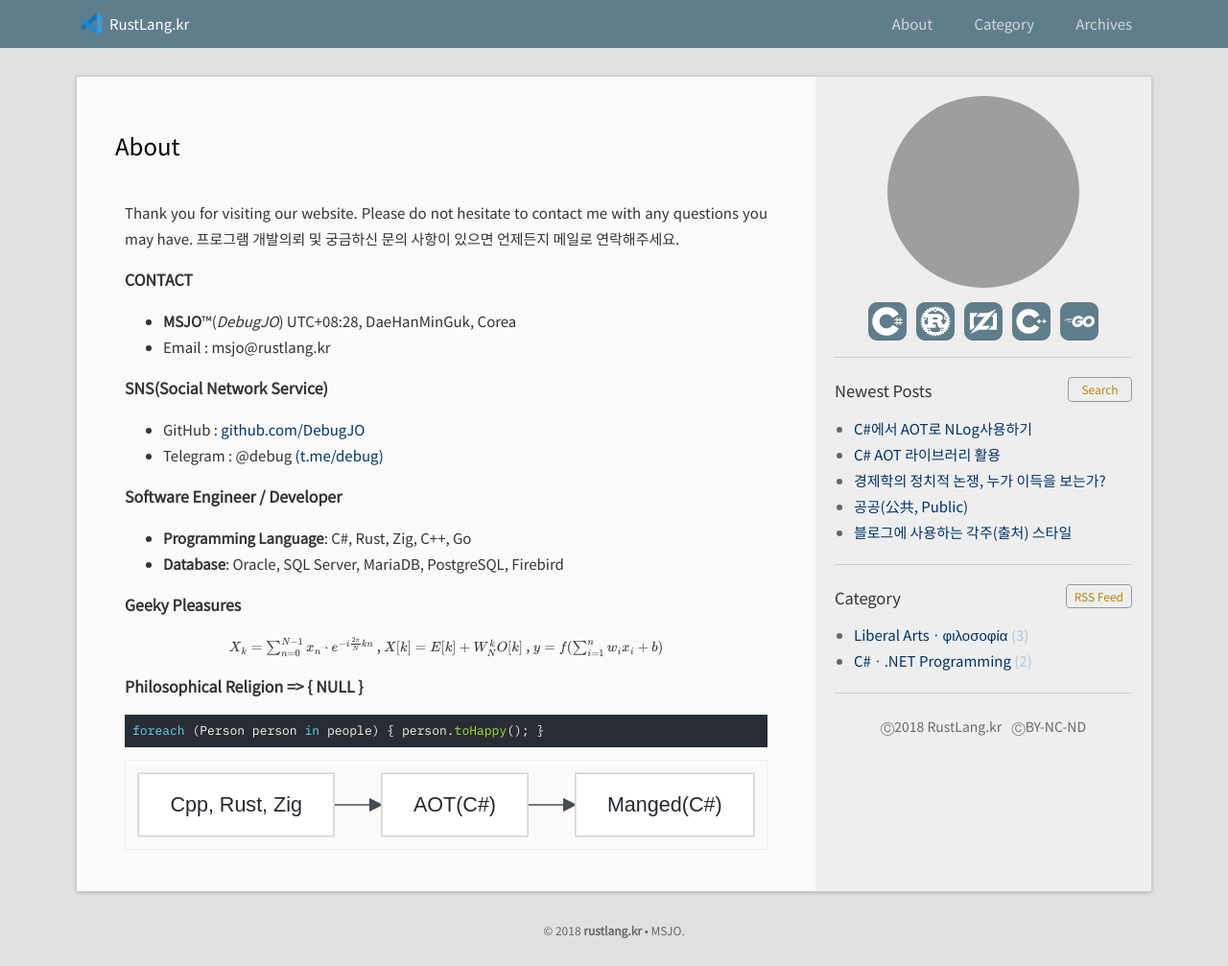
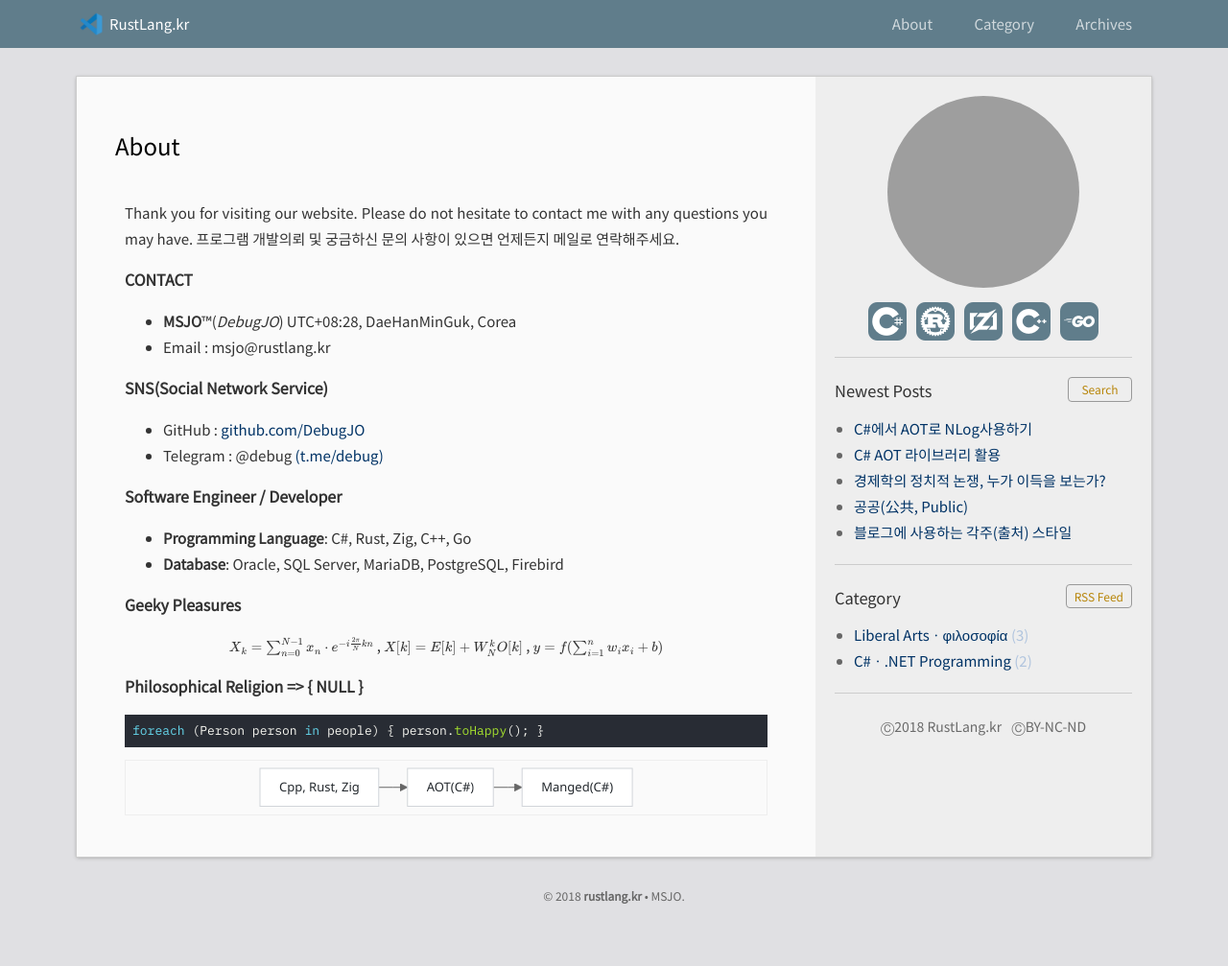
Before and after one commit to DebugJO/rustlang, a Jekyll site: the page built from about.md, in a window 1280 px wide. Shown: the whole page at 96% size. Built offline with Jekyll 4.4.1, drawn with Linux system fonts in a browser that asks for light colours; formulas are drawn with MathJax 3; after the commit the page ends 970 px from its top, so only the background shows below that; grey boxes are pictures that could not be loaded.

Commit message:
Update mermaid.html

```diff
--- a/_includes/mermaid.html
+++ b/_includes/mermaid.html
@@ -1,21 +1,32 @@
 <style>
-  /* 1. 외부 컨테이너: 여백을 더 타이트하게 조정 */
+  /* 1. 외부 컨테이너 스타일 */
   .mermaid {
     background-color: #FAFAFA !important;
     border: 1px solid #eee !important;
-    /* border-radius: 6px !important;*/         /* 라운드 살짝 줄임 */
-    /* padding: 10px !important; */            /* 외부 여백 20px -> 10px로 축소 */
+    /* border-radius: 6px !important; */
+    /* padding: 10px !important; */
     margin: -8px -8px !important;
     display: flex;
     justify-content: center;
     overflow-x: auto;
-    font-size: 13px !important;
   }
 
-  /* 2. SVG 내부 텍스트 및 간격 강제 제어 */
-  .mermaid svg {
+  /* 2. [핵심] 폰트 크기 강제 고정 (SVG 내부 모든 텍스트) */
+  .mermaid svg,
+  .mermaid svg * {
     font-size: 13px !important;
-    max-width: 100% !important;
+    font-family: 'Segoe UI', Tahoma, Geneva, Verdana, sans-serif !important;
+  }
+
+  /* 3. [핵심] 화살표(Arrowhead) 크기 축소 */
+  /* Mermaid의 화살표는 marker-end로 생성되므로 크기를 강제로 줄입니다. */
+  .mermaid .marker {
+    transform: scale(0.7); /* 화살표 크기를 70%로 축소 */
+  }
+
+  /* 선 두께도 살짝 가늘게 하여 화살표와 조화롭게 만듦 */
+  .mermaid .edgePath .path {
+    stroke-width: 1.5px !important;
   }
 
   .language-mermaid { display: none; }
@@ -28,30 +39,31 @@
     startOnLoad: false,
     theme: 'base',
     securityLevel: 'loose',
-    // 차트 종류별로 내부 간격 강제 설정
+    // [중요] htmlLabels를 false로 해야 폰트 크기가 SVG 규칙에 따라 엄격하게 적용됩니다.
     flowchart: {
-      htmlLabels: true,
+      htmlLabels: false,
+      useMaxWidth: true,
       curve: 'linear',
-      padding: 10,           /* 차트 전체의 여백 축소 */
-      nodeSpacing: 30,       /* 노드 간의 간격 축소 */
-      rankSpacing: 30        /* 층 사이의 간격 축소 */
+      padding: 10,
+      nodeSpacing: 30,
+      rankSpacing: 30
     },
     themeVariables: {
-      fontFamily: 'arial, sans-serif',
+      /* Base 테마 설정 */
       fontSize: '13px',
+      fontFamily: 'arial',
 
-      /* [핵심] 박스 내부 여백 줄이기 */
-      nodePadding: 5,        /* 박스 안쪽의 상하좌우 여백 (기본값 약 10~15) */
+      // 박스 내부 여백 최소화
+      nodePadding: 4,
 
       mainBkg: '#FFFFFF',
       canvasBackground: '#FFFFFF',
       primaryColor: '#f6f8fa',
       primaryTextColor: '#24292e',
       primaryBorderColor: '#d1d5da',
-      lineColor: '#444d56',
+      lineColor: '#666',      /* 선 색상을 살짝 진하게 하여 가늘어도 잘 보이게 함 */
       secondaryColor: '#0366d6',
-      tertiaryColor: '#f1f8ff',
-      edgeLabelBackground: '#ffffff'
+      tertiaryColor: '#f1f8ff'
     }
   });
 
```
Also changed, not shown: other parts of _includes/mermaid.html (+1 -0 lines).
